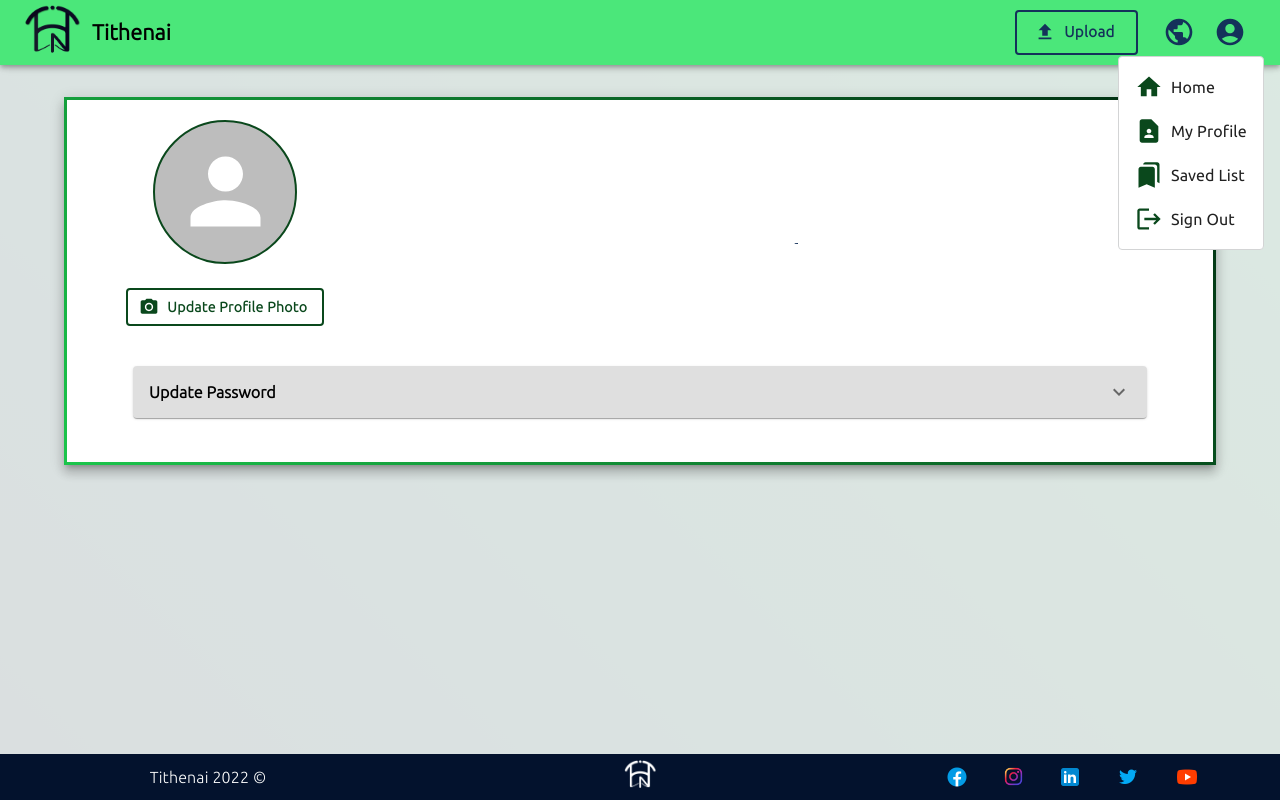
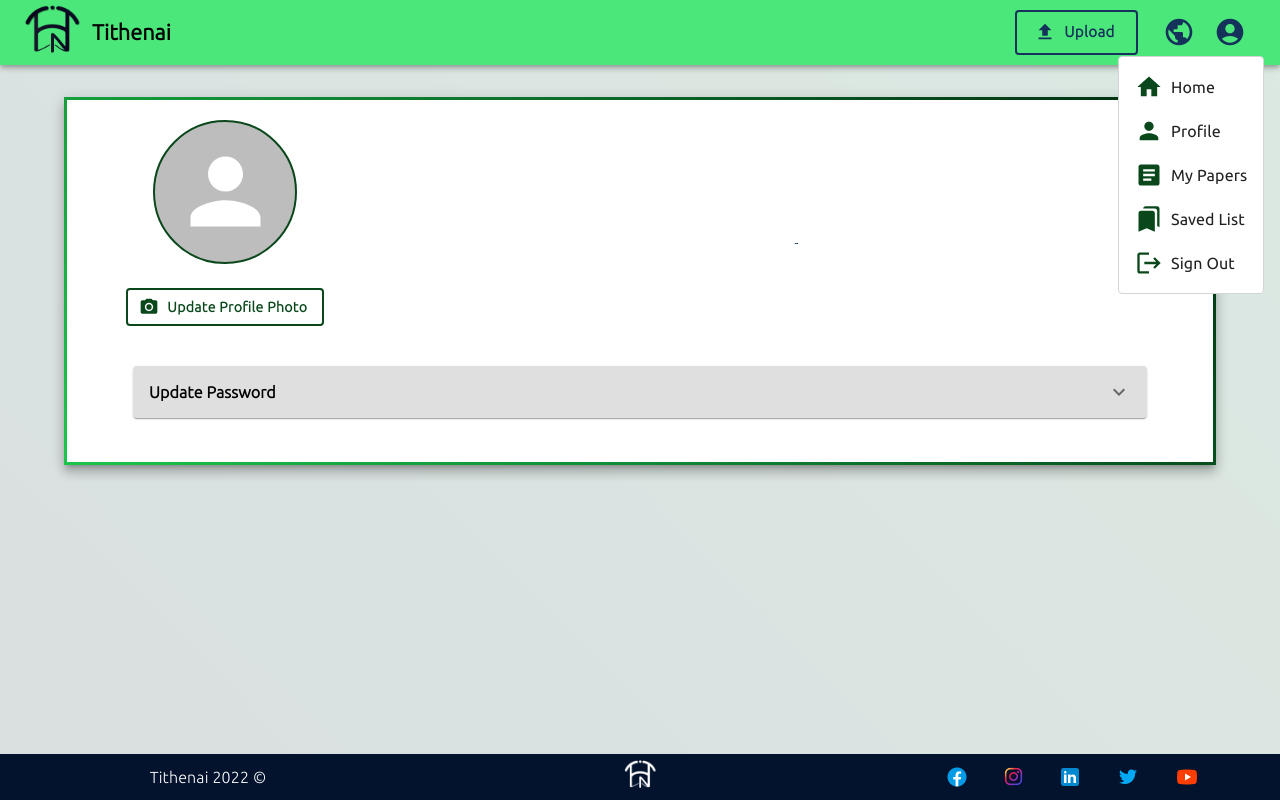
Before and after one commit to abodaotabashi/tithenai, a React (Create React App) app in the folder client/: page /myProfile in a window 1280 px wide. Both pictures are taken after a click on the button 1230 px from the left and 32 px from the top of the page. Built offline with nearby package versions, Linux system fonts and the light colour scheme; no server answers.

Commit message:
MyPapers option added to Navbar

```diff
--- a/client/src/auth/auth.js
+++ b/client/src/auth/auth.js
@@ -9,7 +9,7 @@ import {
     createUserWithEmailAndPassword,
     sendPasswordResetEmail
 } from "firebase/auth";
-import { FormatName } from "../utils/HelperFunctions";
+import { formatName } from "../utils/HelperFunctions";
 
 // =========================================================== Setup
 
@@ -75,8 +75,8 @@ export const signUpWithEmail = (values) => {
             const userData = {
                 userUniversityID: values.university.uniId,
                 userAcademicStatus: values.status,
-                userFirstname: FormatName(values.firstname),
-                userLastname: FormatName(values.lastname),
+                userFirstname: formatName(values.firstname),
+                userLastname: formatName(values.lastname),
                 userGender: values.gender
             };
             return addNewUser(userCredential, userData)
--- a/client/src/components/NavbarDrawer.js
+++ b/client/src/components/NavbarDrawer.js
@@ -4,7 +4,8 @@ import { makeStyles } from '@mui/styles';
 import HomeIcon from '@mui/icons-material/Home';
 import LogoutIcon from '@mui/icons-material/Logout';
 import BookmarksIcon from '@mui/icons-material/Bookmarks';
-import ContactPageIcon from '@mui/icons-material/ContactPage';
+import PersonIcon from '@mui/icons-material/Person';
+import ArticleIcon from '@mui/icons-material/Article';
 import UploadIcon from '@mui/icons-material/Upload';
 
 const useStyles = makeStyles((theme) => ({
@@ -45,11 +46,18 @@ const NavbarDrawer = (props) => {
                     <ListItemText primary="Upload" />
                 </ListItem>
                 <Divider variant="fullWidth" />
-                <ListItem button key={"My Profile"} onClick={() => toggleDrawer(false)}>
+                <ListItem button key={"Profile"} onClick={() => toggleDrawer(false)}>
                     <ListItemIcon style={{height:"2rem", width: "2rem", display: "flex", alignItems: "center", justifyContent: "flex-start"}}>
-                        <ContactPageIcon style={{fontSize: "1.75rem", color: "#0A481C"}}/>
+                        <PersonIcon style={{fontSize: "1.75rem", color: "#0A481C"}}/>
                     </ListItemIcon>
-                    <ListItemText primary="My Profile" style={{fontFamily: "Ubuntu"}} />
+                    <ListItemText primary="Profile" style={{fontFamily: "Ubuntu"}} />
+                </ListItem>
+                <Divider variant="inset" />
+                <ListItem button key={"My Papers"} onClick={() => toggleDrawer(false)}>
+                    <ListItemIcon style={{height:"2rem", width: "2rem", display: "flex", alignItems: "center", justifyContent: "flex-start"}}>
+                        <ArticleIcon style={{fontSize: "1.75rem", color: "#0A481C"}}/>
+                    </ListItemIcon>
+                    <ListItemText primary="My Papers" style={{fontFamily: "Ubuntu"}} />
                 </ListItem>
                 <Divider variant="inset" />
                 <ListItem button key={"Saved List"} onClick={() => toggleDrawer(false)}>
--- a/client/src/components/ProfileDropDownList.js
+++ b/client/src/components/ProfileDropDownList.js
@@ -6,7 +6,8 @@ import '../assets/styles.css';
 import HomeIcon from '@mui/icons-material/Home';
 import LogoutIcon from '@mui/icons-material/Logout';
 import BookmarksIcon from '@mui/icons-material/Bookmarks';
-import ContactPageIcon from '@mui/icons-material/ContactPage';
+import PersonIcon from '@mui/icons-material/Person';
+import ArticleIcon from '@mui/icons-material/Article';
 
 const ProfileDropDownList = (props) => {
     const { openDropDownMenu, setOpenDropDownMenu } = props;
@@ -61,6 +62,12 @@ const ProfileDropDownList = (props) => {
         handleCloseDropDownMenu();
     };
 
+    const handleRedirectToPapersPage = () => {
+        //TODO
+        //navigator('/');
+        handleCloseDropDownMenu();
+    };
+
     const handleRedirectToSavedListPage = () => {
         //TODO
         //navigator('/');
@@ -83,9 +90,15 @@ const ProfileDropDownList = (props) => {
             </StyledMenuItem>
             <StyledMenuItem onClick={handleRedirectToProfilePage}>
                 <ListItemIcon style={{height:"2rem", width: "2rem", display: "flex", alignItems: "center", justifyContent: "flex-start"}}>
-                    <ContactPageIcon style={{fontSize: "1.75rem", color: "#0A481C"}} />
+                    <PersonIcon style={{fontSize: "1.75rem", color: "#0A481C"}} />
                 </ListItemIcon>
-                <ListItemText primary="My Profile" />
+                <ListItemText primary="Profile" />
+            </StyledMenuItem>
+            <StyledMenuItem onClick={handleRedirectToPapersPage}>
+                <ListItemIcon style={{height:"2rem", width: "2rem", display: "flex", alignItems: "center", justifyContent: "flex-start"}}>
+                    <ArticleIcon style={{fontSize: "1.75rem", color: "#0A481C"}} />
+                </ListItemIcon>
+                <ListItemText primary="My Papers" />
             </StyledMenuItem>
             <StyledMenuItem onClick={handleRedirectToSavedListPage}>
                 <ListItemIcon style={{height:"2rem", width: "2rem", display: "flex", alignItems: "center", justifyContent: "flex-start"}}>
--- a/client/src/utils/HelperFunctions.js
+++ b/client/src/utils/HelperFunctions.js
@@ -1,4 +1,4 @@
-export const FormatName = (name) => {
+export const formatName = (name) => {
     const arr = name.split(" ");
     for (let i = 0; i < arr.length; i++) {
         arr[i] = arr[i].charAt(0).toUpperCase() + arr[i].toLowerCase().slice(1);
```
Also changed, not shown: client/src/App.js (deleted, +0 -30 lines).
